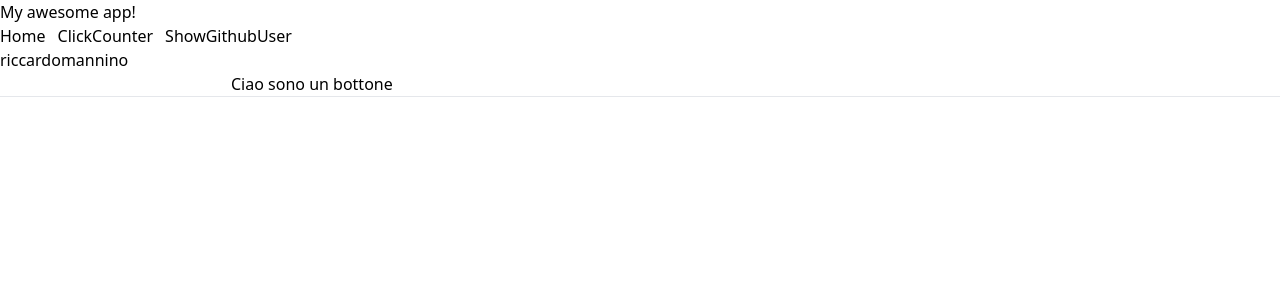
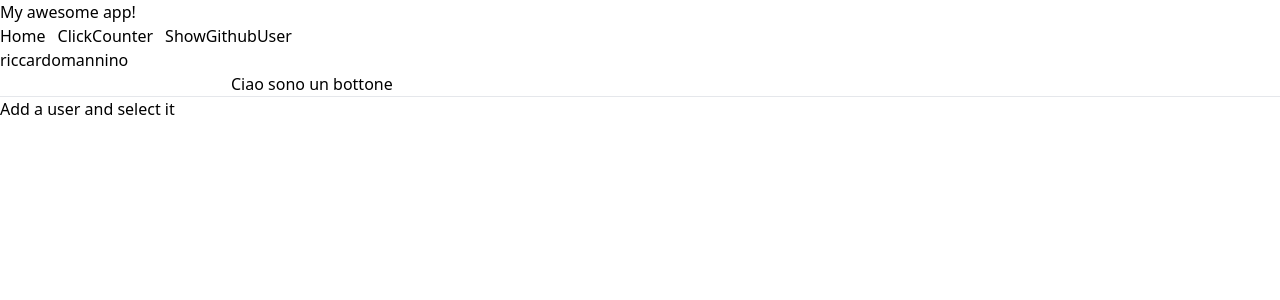
Before and after one commit to RiccardoMannino/Jsx-exercise, a React (Create React App) app in the folder react-exercises/: page /users in a window 1280 px wide. Shown: the top 300 px of the page. Built offline with nearby package versions, Linux system fonts and the light colour scheme.

Commit message:
react-router-07

```diff
--- a/react-exercises/src/App.js
+++ b/react-exercises/src/App.js
@@ -35,6 +35,7 @@ export function App() {
           }
         >
           <Route path=":username" element={<ShowGithubUser />} />
+          <Route index element={<h1>Add a user and select it</h1>} />
         </Route>
 
         <Route />
```
